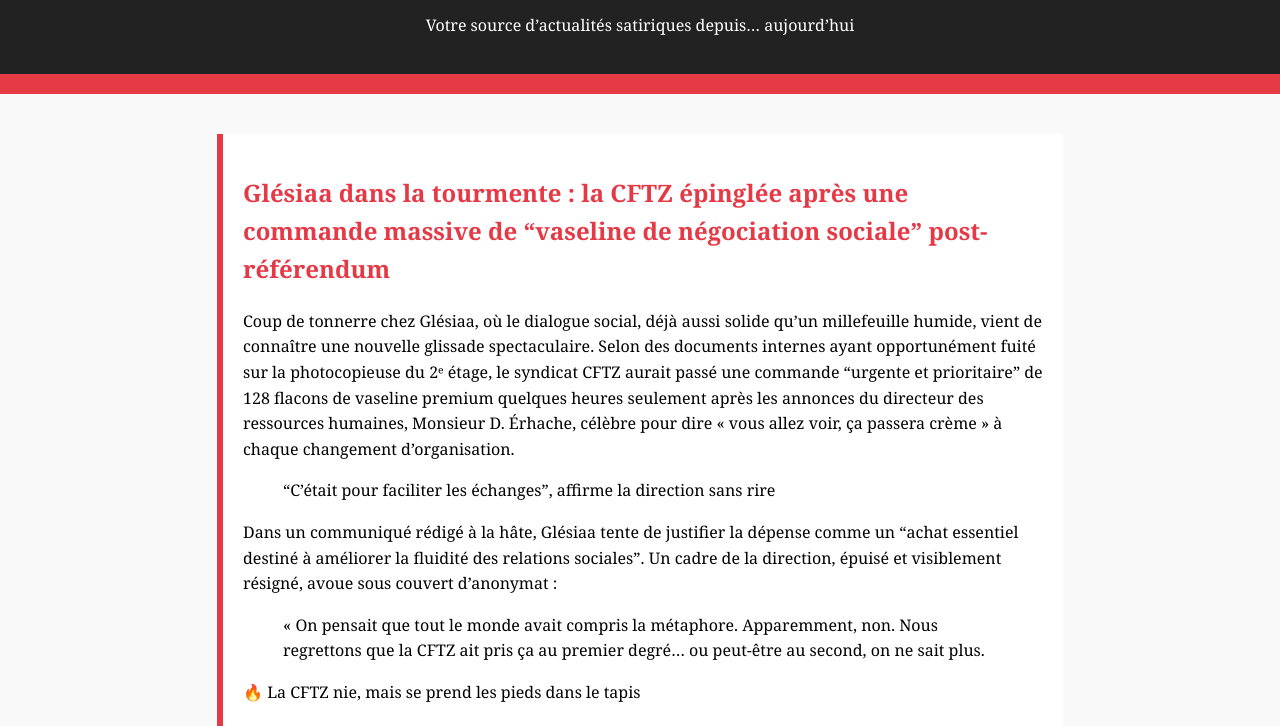
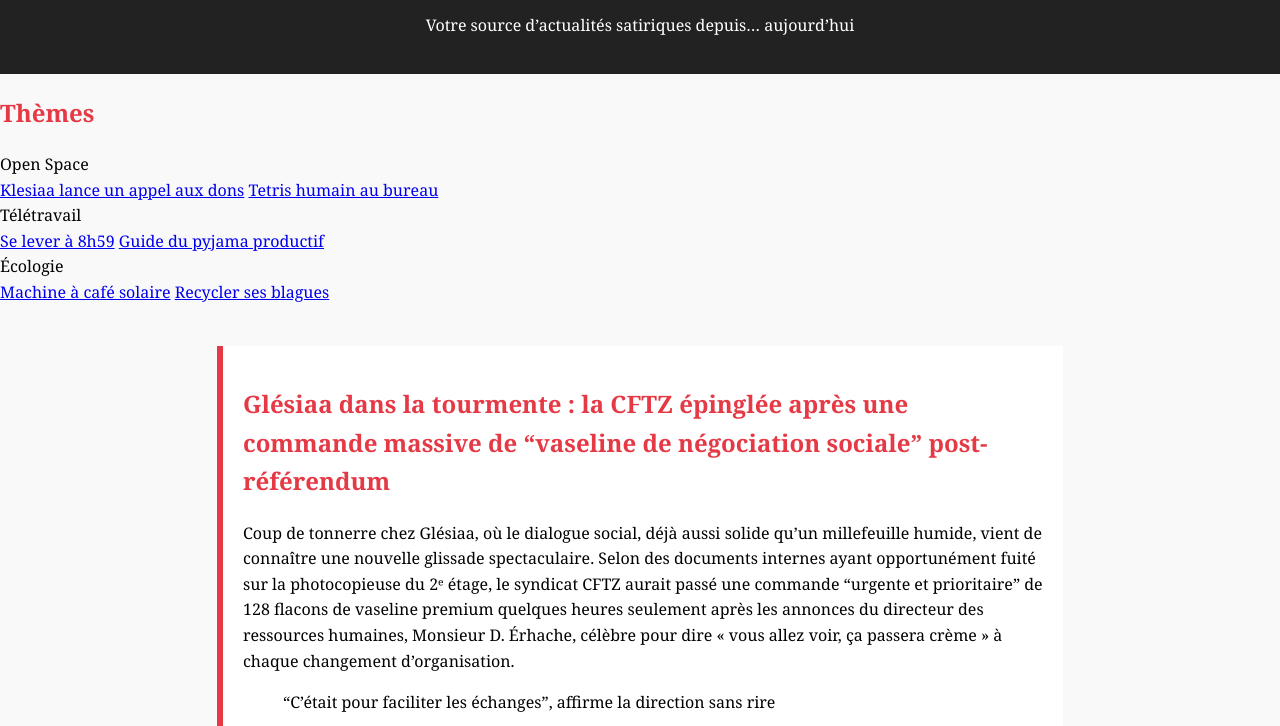
Before and after one commit to aurelie830/AdoptionFlocon, a plain HTML site: page index.html in a window 1280 px wide. Shown: the part 74-800 px from the top of the page. Drawn offline with Linux system fonts and the light colour scheme.

Commit message:
Update index.html

```diff
--- a/index.html
+++ b/index.html
@@ -68,10 +68,41 @@
         <h1>Le Korafi</h1>
         <p>Votre source d’actualités satiriques depuis… aujourd’hui</p>
     </header>
-    <nav>
-        <!-- a href="/episode2.html">Episode suivant</a>
-        <a href="#article2">Episode suivant2</a -->
-    </nav>
+    <!-- nav>
+        <a href="/episode2.html">Episode suivant</a>
+        <a href="#article2">Episode suivant2</a >
+</nav-->
+    <!-- MENU LATÉRAL -->
+<div class="sidebar">
+  <h2>Thèmes</h2>
+
+  <div class="theme">
+    <div class="theme-title">Open Space</div>
+    <div class="articles">
+      <a href="#article1">Klesiaa lance un appel aux dons</a>
+      <a href="#article4">Tetris humain au bureau</a>
+    </div>
+  </div>
+
+  <div class="theme">
+    <div class="theme-title">Télétravail</div>
+    <div class="articles">
+      <a href="#article2">Se lever à 8h59</a>
+      <a href="#article5">Guide du pyjama productif</a>
+    </div>
+  </div>
+
+  <div class="theme">
+    <div class="theme-title">Écologie</div>
+    <div class="articles">
+      <a href="#article3">Machine à café solaire</a>
+      <a href="#article6">Recycler ses blagues</a>
+    </div>
+  </div>
+</div>
+
+<!-- CONTENU PRINCIPAL -->
+<div class="content">
     <article id="article1">
         <h2>Glésiaa dans la tourmente : la CFTZ épinglée après une commande massive de “vaseline de négociation sociale” post-référendum</h2>
         <p>Coup de tonnerre chez Glésiaa, où le dialogue social, déjà aussi solide qu’un millefeuille humide, vient de connaître une nouvelle glissade spectaculaire.
@@ -492,5 +523,6 @@ J’aurais préféré être un symbole avec une prime. »</blockquote>
 
 
     </article>
+    </div>
 </body>
 </html>
```
